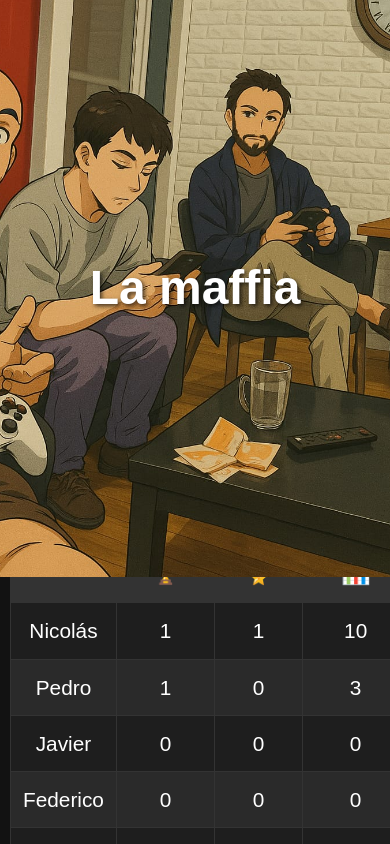
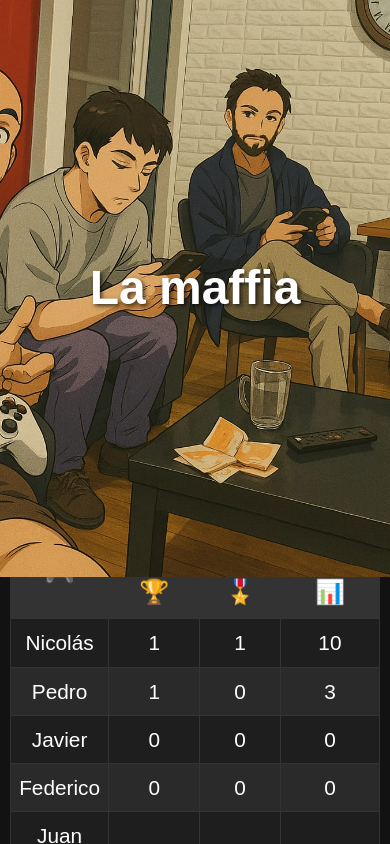
Before and after one commit to Sh1nraDev/La-Maffia, a React (Vite) app: page / in a window 390 px wide. Built offline with nearby package versions, Linux system fonts and the light colour scheme; a web font is replaced by a local one.

Commit message:
Refactor CSS for improved layout and responsiveness

```diff
--- a/src/App.css
+++ b/src/App.css
@@ -80,16 +80,15 @@ img {
 /* Table styles */
 .players-table {
   width: 100%;
-  max-width: 880px;
+  max-width: 792px;
   margin: 0 auto;
-  padding: 20px;
   border-collapse: collapse;
   background-color: #1e1e1e;
   border-radius: 10px;
 }
 
 .players-table th, .players-table td {
-  padding: 12px;
+  padding: 8px;
   text-align: center;
   border: 1px solid #333;
 }
@@ -114,7 +113,7 @@ img {
   background-color: #1e1e1e;
   color: #fff;
   padding: 10px;
-  border-radius: 10px;
+  border-radius: 15px;
   box-shadow: 0 4px 8px rgba(0, 0, 0, 0.2);
   z-index: 1000;
   max-width: 300px;
```
